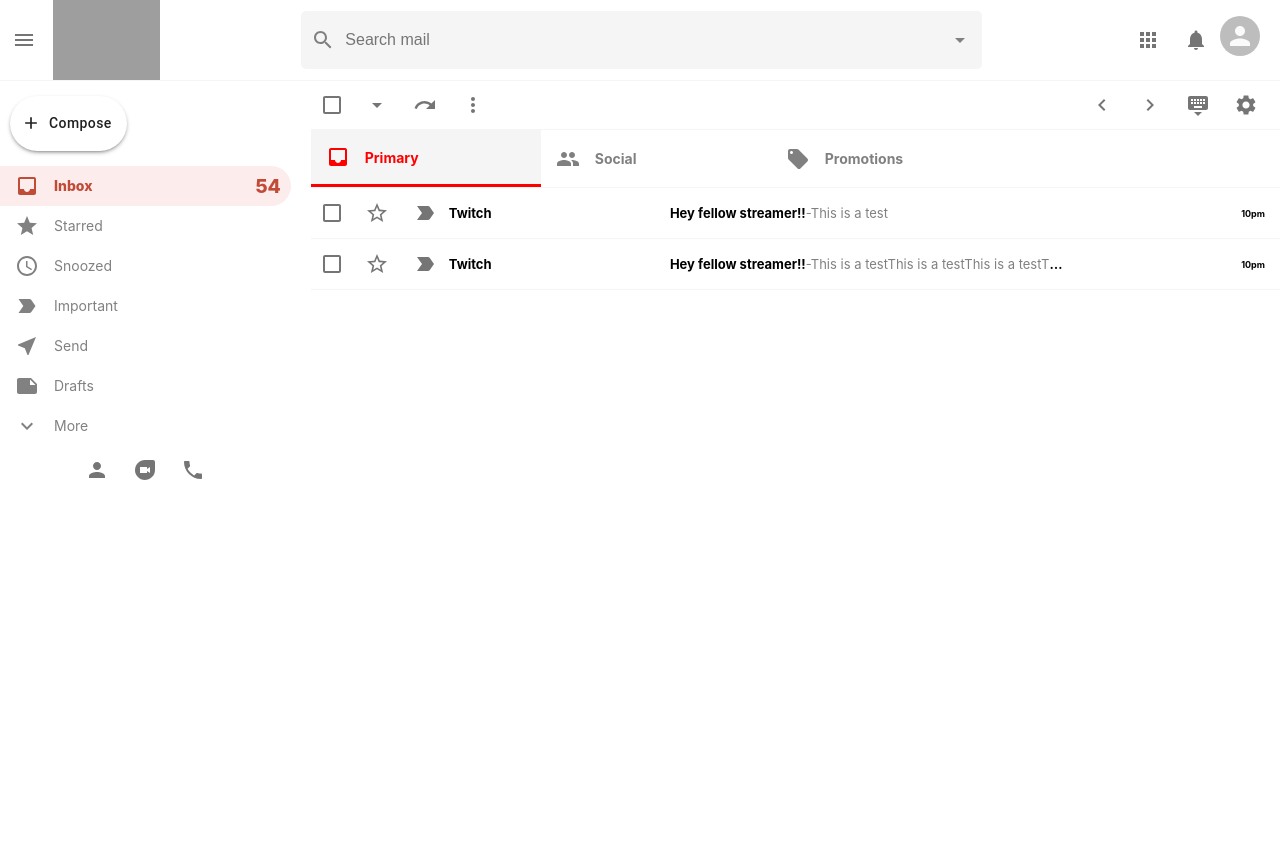
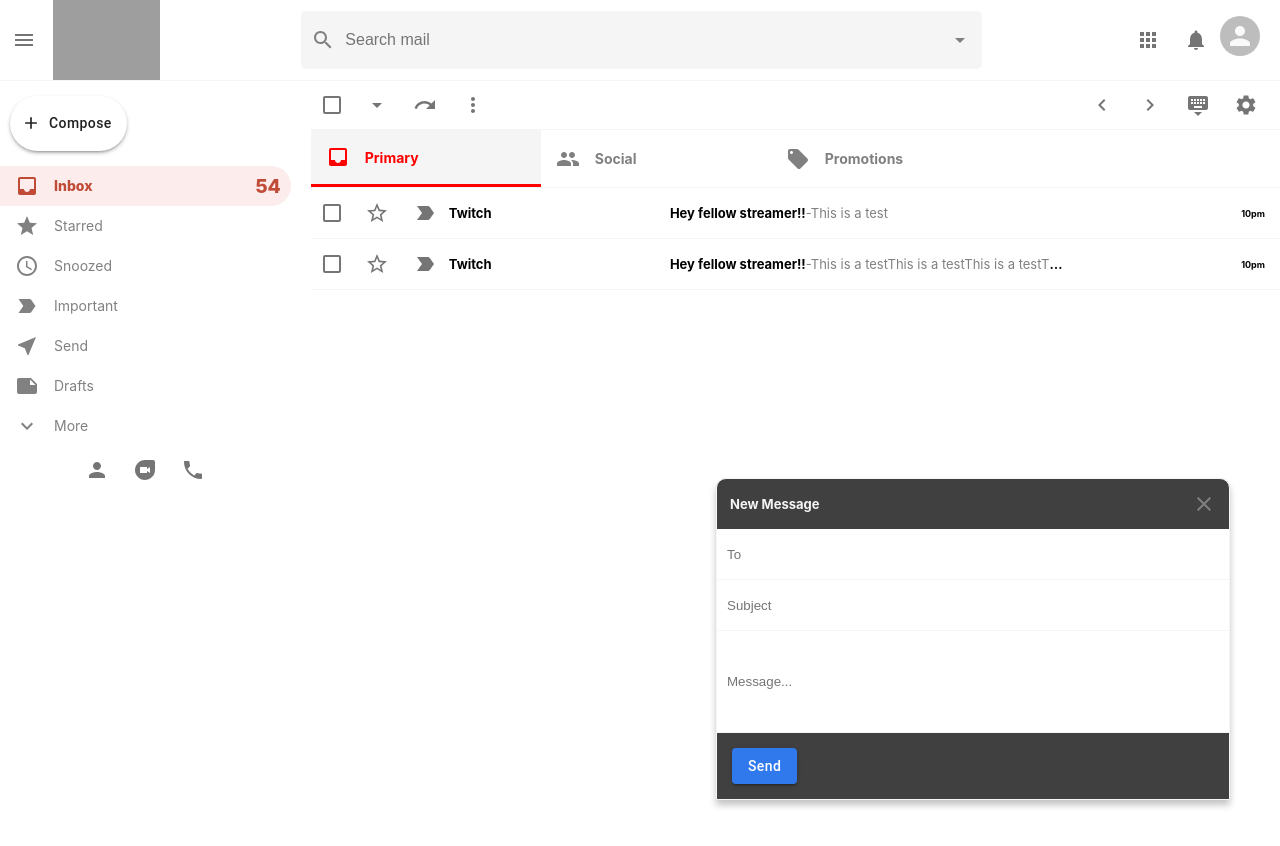
Before and after one commit to Hkc1673/gmail-clone-react, a React (Create React App) app: page / in a window 1280 px wide. Shown: the top 846 px of the page. Built offline with nearby package versions, Linux system fonts and the light colour scheme; grey boxes are pictures that could not be loaded.

Commit message:
Complete send mail component design and add react hook form

```diff
--- a/package.json
+++ b/package.json
@@ -11,6 +11,7 @@
     "@testing-library/user-event": "^7.1.2",
     "react": "^17.0.1",
     "react-dom": "^17.0.1",
+    "react-hook-form": "^6.14.0",
     "react-redux": "^7.1.3",
     "react-router-dom": "^5.2.0",
     "react-scripts": "4.0.1",
--- a/src/App.js
+++ b/src/App.js
@@ -4,6 +4,7 @@
 import Sidebar from "./components/Sidebar";
 import Mail from "./components/Mail";
 import EmailList from "./components/EmailList"
+import SendMail from "./components/SendMail"
 import {
   BrowserRouter as Router,
   Switch,
@@ -26,7 +27,7 @@
             </Route>
           </Switch>
         </div>
-
+        <SendMail />
       </div>
     </Router>
 
--- a/src/app/store.js
+++ b/src/app/store.js
@@ -1,8 +1,8 @@
 import { configureStore } from '@reduxjs/toolkit';
-import counterReducer from '../features/counterSlice';
+import mailReducer from '../features/mailSlice';
 
 export default configureStore({
   reducer: {
-    counter: counterReducer,
+    mail: mailReducer,
   },
 });
--- /dev/null
+++ b/src/components/SendMail.css
@@ -0,0 +1,55 @@
+.sendMail {
+    position: absolute;
+    bottom: 0;
+    right: 50px;
+    background-color:#404040;
+    width: 40%;
+    height: 40%;
+    min-width: 500px;
+    border-top-left-radius: 10px;
+    border-top-right-radius: 10px;
+    display: flex;
+    flex-direction: column;
+    border: 1px solid whitesmoke;
+    box-shadow: 0px 5px  7px 0px rgba(0, 0, 0, 0.24);
+}
+.sendMail__header {
+    padding: 13px;
+    display: flex;
+    justify-content: space-between;
+    align-items: center;
+    color: gray;
+}
+.sendMail__header > h3 {
+    color: whitesmoke;
+    font-size: 13px;
+}
+.sendMail__send {
+    background-color: #3079ed !important;
+    text-transform: capitalize !important;
+    margin: 15px !important;
+}
+.sendMail__close {
+    cursor: pointer;
+}
+.sendMail > form{
+    display: flex;
+    flex: 1;
+    flex-direction: column;
+}
+.sendMail > form > input {
+    height: 30px;
+    padding: 10px;
+    border: none;
+    border-bottom: 1px solid whitesmoke;
+    outline: none;
+}
+.sendMail__message {
+    flex: 1;
+}
+.sendMail__error {
+    background-color: #fff;
+    color: red;
+    text-align: right;
+    padding: 2px;
+}
--- /dev/null
+++ b/src/components/SendMail.js
@@ -0,0 +1,54 @@
+import { Button } from '@material-ui/core'
+import { Close } from '@material-ui/icons'
+import React from 'react'
+import "./SendMail.css"
+import { useForm } from "react-hook-form";
+
+function SendMail() {
+    const { register, handleSubmit, watch, errors } = useForm();
+    const onSubmit = (formData) => {
+        console.log(formData)
+    }
+    return (
+        <div className="sendMail">
+            <div className="sendMail__header">
+                <h3>New Message</h3>
+                <Close className="sendMail__close" />
+            </div>
+            <form onSubmit={handleSubmit(onSubmit)}>
+                <input
+                    name="to"
+                    placeholder="To"
+                    type="text"
+                    ref={register({ required: true })}
+                />
+                {errors.to && <p className="sendMail__error" >To is Required!</p>}
+                <input
+                    name="subject"
+                    placeholder="Subject"
+                    type="text"
+                    ref={register({ required: true })}
+                />
+                {errors.subject && <p className="sendMail__error" >Subject is Required!</p>}
+                <input
+                    name="message"
+                    placeholder="Message..."
+                    type="text"
+                    className="sendMail__message"
+                    ref={register({ required: true })}
+                />
+                {errors.message && <p className="sendMail__error" >Message is Required!</p>}
+                <div className="sendMail__options">
+                    <Button
+                        className="sendMail__send"
+                        variant="contained"
+                        color="primary"
+                        type="submit"
+                    >Send</Button>
+                </div>
+            </form>
+        </div>
+    )
+}
+
+export default SendMail
--- a/src/features/counterSlice.js
+++ /dev/null
@@ -1,42 +0,0 @@
-import { createSlice } from '@reduxjs/toolkit';
-
-export const counterSlice = createSlice({
-  name: 'counter',
-  initialState: {
-    value: 0,
-  },
-  reducers: {
-    increment: state => {
-      // Redux Toolkit allows us to write "mutating" logic in reducers. It
-      // doesn't actually mutate the state because it uses the Immer library,
-      // which detects changes to a "draft state" and produces a brand new
-      // immutable state based off those changes
-      state.value += 1;
-    },
-    decrement: state => {
-      state.value -= 1;
-    },
-    incrementByAmount: (state, action) => {
-      state.value += action.payload;
-    },
-  },
-});
-
-export const { increment, decrement, incrementByAmount } = counterSlice.actions;
-
-// The function below is called a thunk and allows us to perform async logic. It
-// can be dispatched like a regular action: `dispatch(incrementAsync(10))`. This
-// will call the thunk with the `dispatch` function as the first argument. Async
-// code can then be executed and other actions can be dispatched
-export const incrementAsync = amount => dispatch => {
-  setTimeout(() => {
-    dispatch(incrementByAmount(amount));
-  }, 1000);
-};
-
-// The function below is called a selector and allows us to select a value from
-// the state. Selectors can also be defined inline where they're used instead of
-// in the slice file. For example: `useSelector((state) => state.counter.value)`
-export const selectCount = state => state.counter.value;
-
-export default counterSlice.reducer;
--- /dev/null
+++ b/src/features/mailSlice.js
@@ -0,0 +1,25 @@
+import { createSlice } from '@reduxjs/toolkit';
+
+export const mailSlice = createSlice({
+  name: 'mail',
+  initialState: {
+    sendMessageIsOpen: false,
+  },
+  reducers: {
+    openSendMessage: state => {
+
+      state.sendMessageIsOpen = true;
+    },
+    closeSendMessage: state => {
+      state.sendMessageIsOpen = false;
+    },
+
+  },
+});
+
+export const { openSendMessage, closeSendMessage } = mailSlice.actions;
+
+
+export const selectSendMessageIsOpen = state => state.mail.sendMessageIsOpen;
+
+export default mailSlice.reducer;
```
Also changed, not shown: 2 other files (tests, documents, lock files or other folders).
